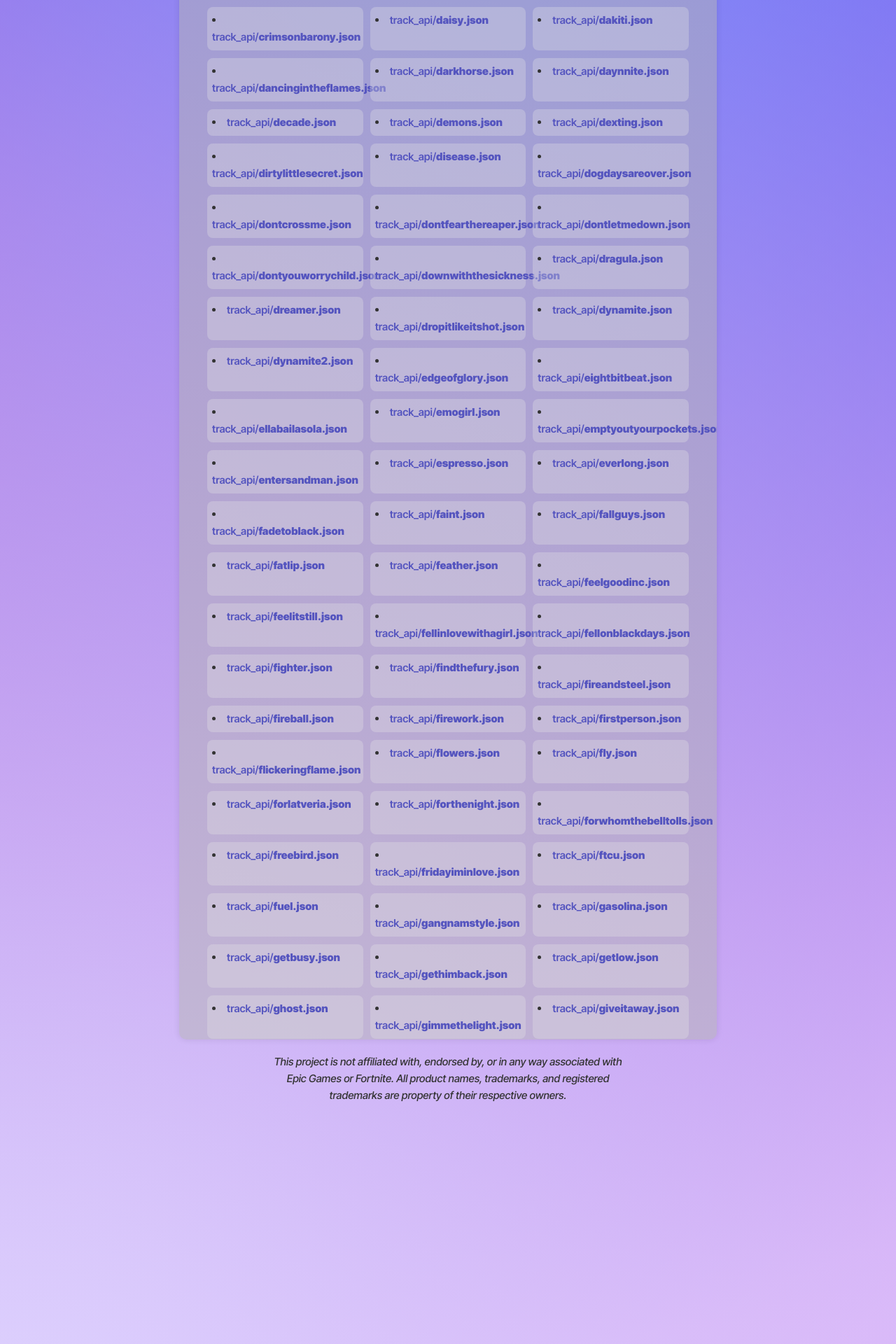
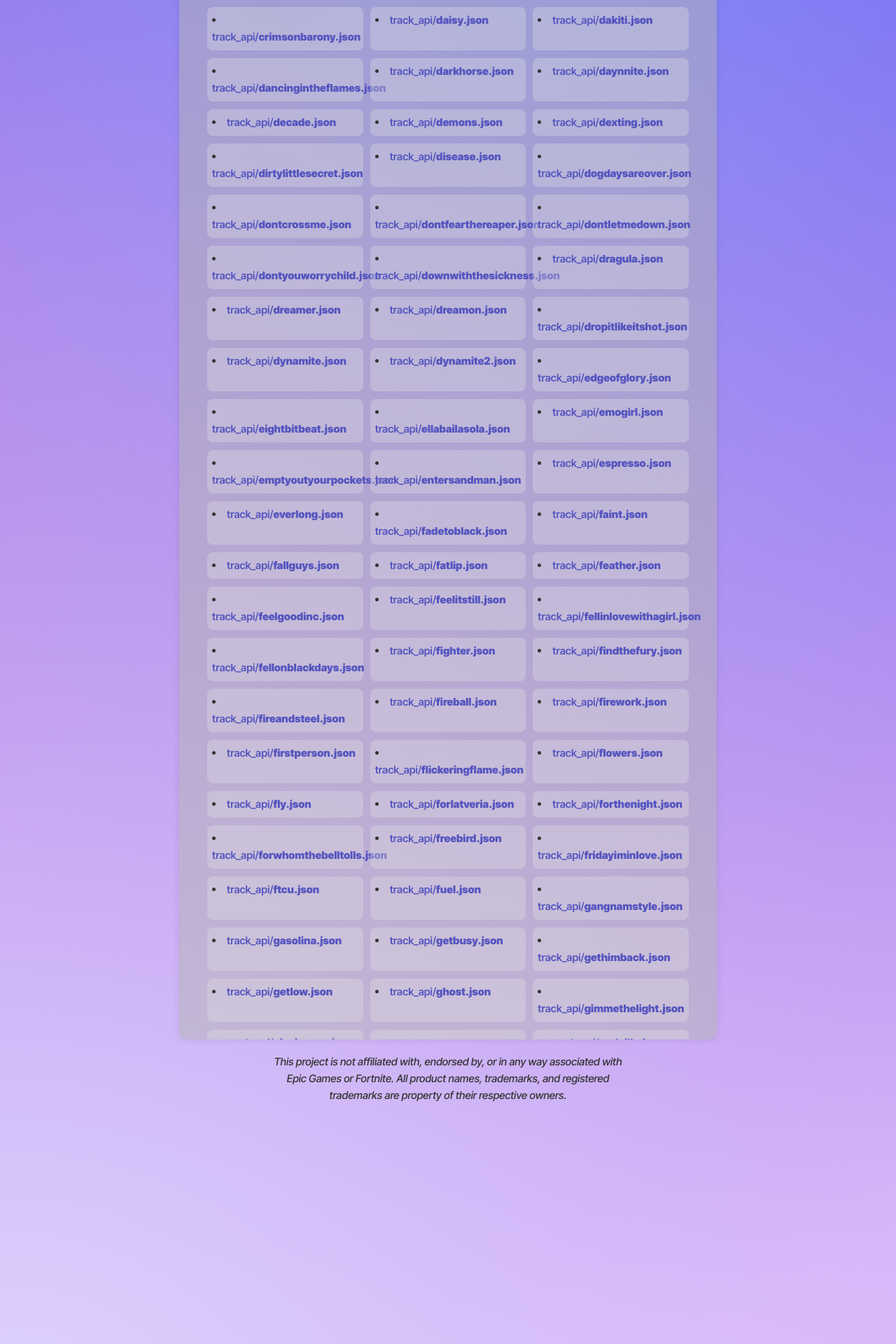
Before and after one commit to LeviSnoot/FNFest-Content-API, a Jekyll site: the page built from index.md, in a window 1280 px wide. Shown: the part 2579-4499 px from the top of the page at 70% size. Built offline with Jekyll 4.4.1, drawn with Linux system fonts in a browser that asks for light colours.

Commit message:
Update files.yml

```diff
--- a/_data/files.yml
+++ b/_data/files.yml
@@ -240,6 +240,8 @@
   url: api/track_api/dragula.json
 - name: track_api/dreamer.json
   url: api/track_api/dreamer.json
+- name: track_api/dreamon.json
+  url: api/track_api/dreamon.json
 - name: track_api/dropitlikeitshot.json
   url: api/track_api/dropitlikeitshot.json
 - name: track_api/dynamite.json
@@ -486,6 +488,8 @@
   url: api/track_api/makedamnsure.json
 - name: track_api/makeitknown.json
   url: api/track_api/makeitknown.json
+- name: track_api/makeyoumine.json
+  url: api/track_api/makeyoumine.json
 - name: track_api/mambonofive.json
   url: api/track_api/mambonofive.json
 - name: track_api/maps.json
@@ -610,6 +614,8 @@
   url: api/track_api/rainonme.json
 - name: track_api/rebelsrun.json
   url: api/track_api/rebelsrun.json
+- name: track_api/redrum.json
+  url: api/track_api/redrum.json
 - name: track_api/regulate.json
   url: api/track_api/regulate.json
 - name: track_api/replay.json
```
